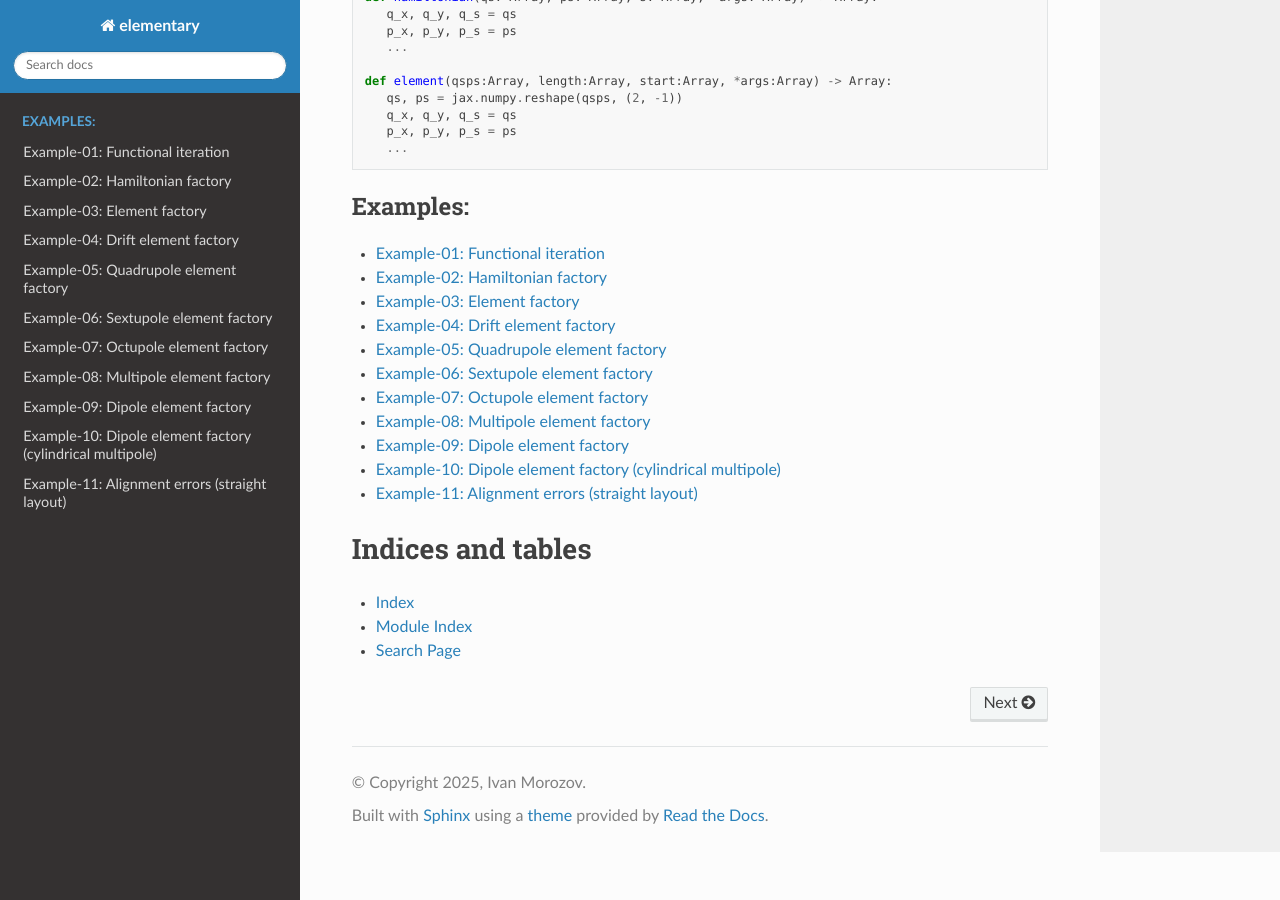
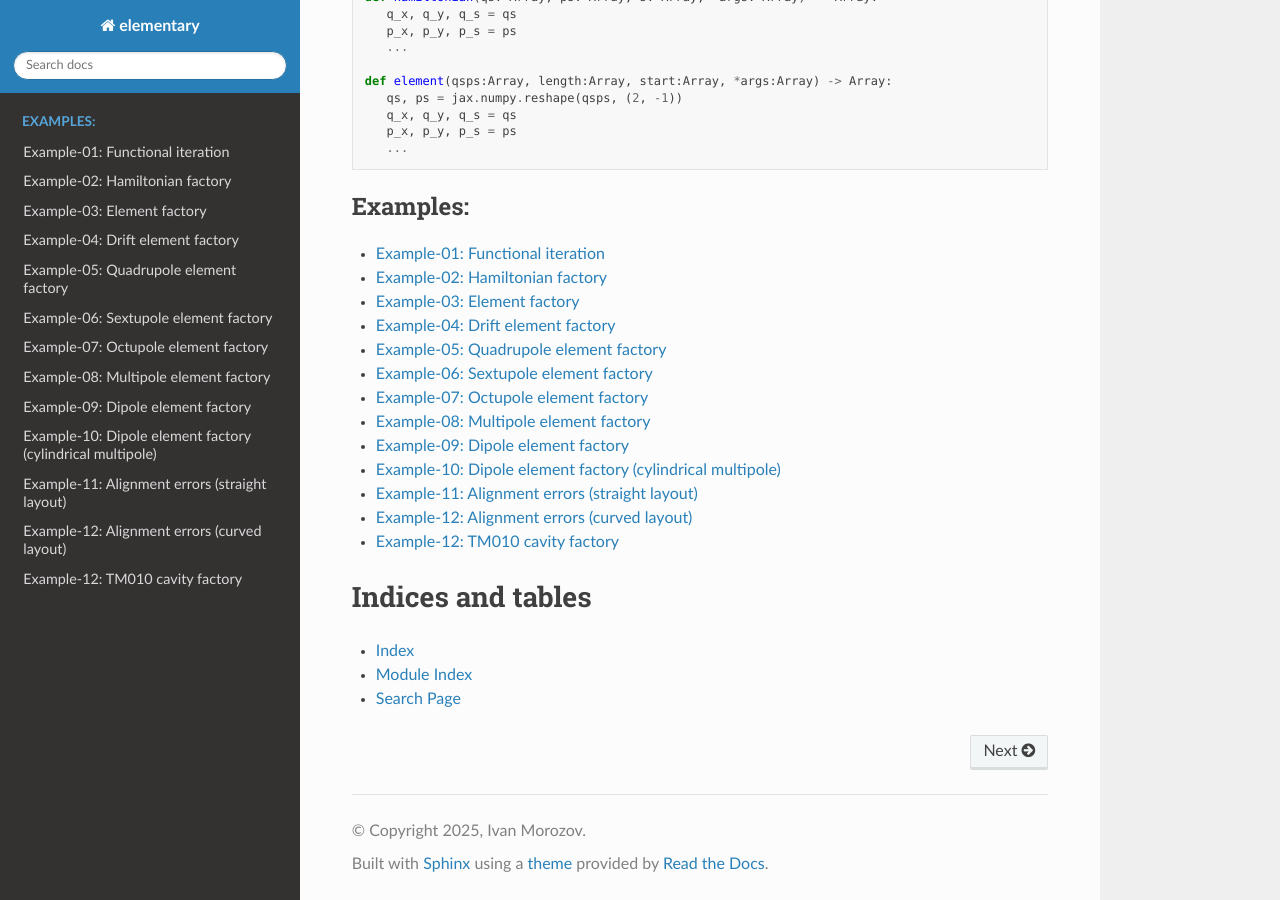
Before and after one commit to i-a-morozov/elementary, a Sphinx documentation site: the page built from docs/source/index.rst, in a window 1280 px wide and 900 px high, scrolled down 1168 px. Built offline with Sphinx 7.4.7 and the Read the Docs theme 3.1.0, drawn with Linux system fonts in a browser that asks for light colours.

Commit message:
06_30_2025: fixed docs indexing

```diff
--- a/docs/source/index.rst
+++ b/docs/source/index.rst
@@ -81,6 +81,8 @@
    examples/example-08.ipynb
    examples/example-09.ipynb
    examples/example-10.ipynb
+   examples/example-11.ipynb
+   examples/example-12.ipynb
 
 .. toctree::
    :caption: API:
@@ -96,6 +98,7 @@
    modules/multipole.rst
    modules/dipole.rst
    modules/alignment.rst
+   modules/cavity.rst
 
 Indices and tables
 ==================
--- /dev/null
+++ b/docs/source/modules/cavity.rst
@@ -0,0 +1,2 @@
+.. automodule:: elementary.cavity
+    :members:
```
